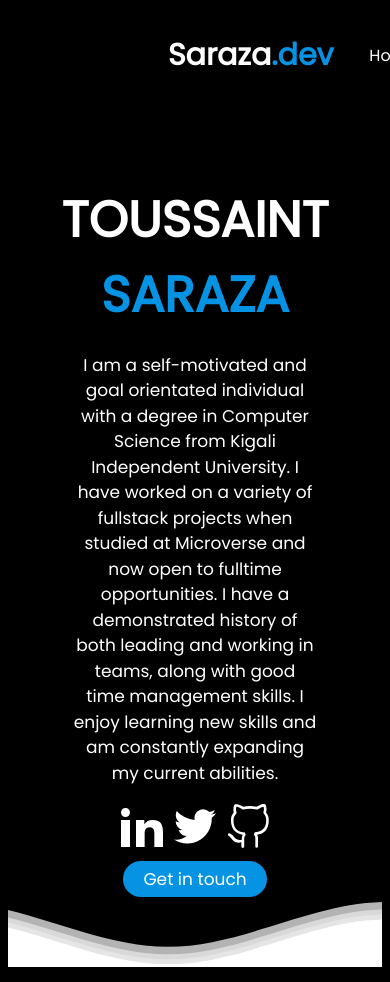
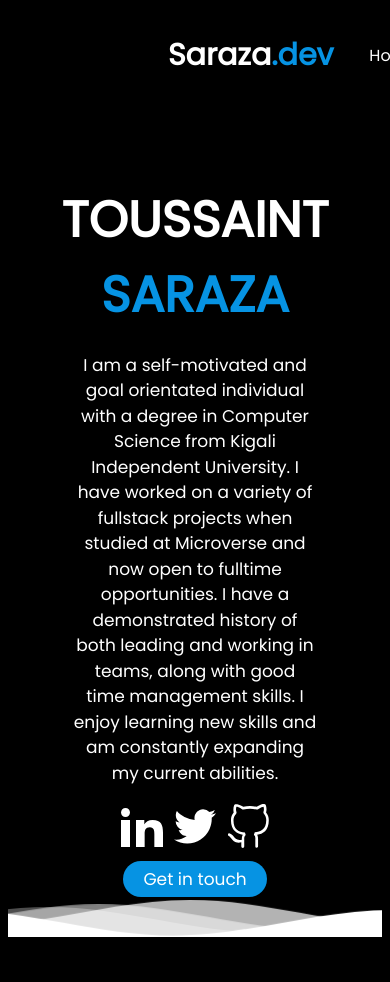
Before and after one commit to sarazaToussaint/Saraza-dev, a React (Create React App) app: page / in a window 390 px wide. Shown: the top 982 px of the page. After the commit the page ends 945 px from the top, so only its background shows below. Built offline with nearby package versions, Linux system fonts and the light colour scheme.

Commit message:
Add the style for the animated bg

```diff
--- a/src/App.css
+++ b/src/App.css
@@ -218,3 +218,71 @@ button {
 .photo {
   animation: slideInFromLeft 1s ease-in;
 }
+
+.waves {
+  position: relative;
+  width: 100%;
+  height: 15vh;
+  margin-bottom: -7px; /* Fix for safari gap */
+  min-height: 100px;
+  max-height: 150px;
+}
+
+.content {
+  position: relative;
+  height: 20vh;
+  text-align: center;
+  background-color: white;
+}
+
+/* Animation */
+
+.parallax > use {
+  animation: move-forever 25s cubic-bezier(0.55, 0.5, 0.45, 0.5)     infinite;
+}
+
+.parallax > use:nth-child(1) {
+  animation-delay: -2s;
+  animation-duration: 7s;
+}
+
+.parallax > use:nth-child(2) {
+  animation-delay: -3s;
+  animation-duration: 10s;
+}
+
+.parallax > use:nth-child(3) {
+  animation-delay: -4s;
+  animation-duration: 13s;
+}
+
+.parallax > use:nth-child(4) {
+  animation-delay: -5s;
+  animation-duration: 20s;
+}
+
+@keyframes move-forever {
+  0% {
+    transform: translate3d(-90px, 0, 0);
+  }
+
+  100% {
+    transform: translate3d(85px, 0, 0);
+  }
+}
+
+/* Shrinking for mobile */
+@media (max-width: 768px) {
+  .waves {
+    height: 40px;
+    min-height: 40px;
+  }
+
+  .content {
+    height: 30vh;
+  }
+
+  h1 {
+    font-size: 24px;
+  }
+}
```
